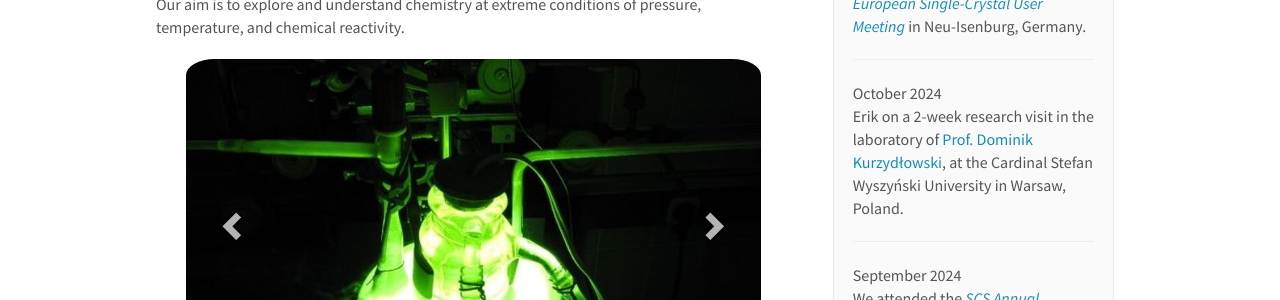
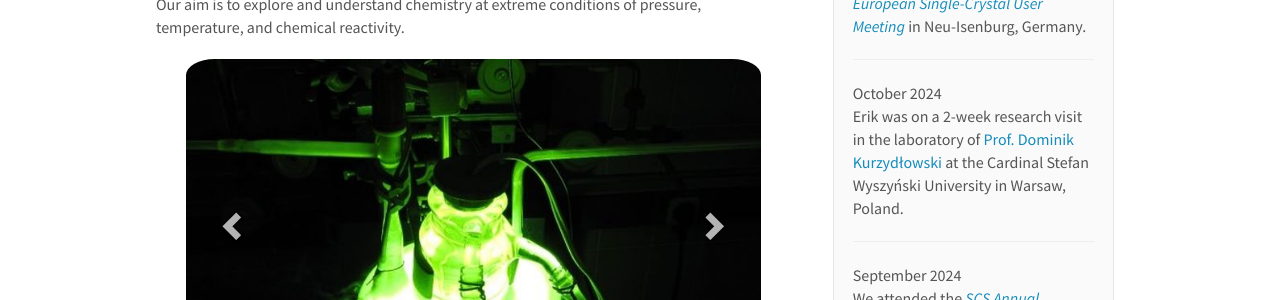
Before and after one commit to eccl-jsi/eccl-jsi.github.io, a Jekyll site: the page built from _pages/home.md, in a window 1280 px wide and 900 px high. Shown: the part 188-488 px from the top of the window. Built offline with Jekyll 4.4.1, drawn with Linux system fonts in a browser that asks for light colours; nearby versions of some CDN libraries.

Commit message:
Update news.yml

```diff
--- a/_data/news.yml
+++ b/_data/news.yml
@@ -2,7 +2,7 @@
   headline: "Matic L. gave a lecture at the <a href='https://events.rigaku.com/scx-users-meeting-2024'><i>Rigaku European Single-Crystal User Meeting</i></a> in Neu-Isenburg, Germany."
 
 - date: October 2024
-  headline: "Erik on a 2-week research visit in the laboratory of <a href='https://bazawiedzy.uksw.edu.pl/info/author/UKSW-74596/Dominik+Kurzyd%25C5%2582owski+title?ps=20&lang=en'>Prof. Dominik Kurzydłowski</a>, at the Cardinal Stefan Wyszyński University in Warsaw, Poland."
+  headline: "Erik was on a 2-week research visit in the laboratory of <a href='https://bazawiedzy.uksw.edu.pl/info/author/UKSW-74596/Dominik+Kurzyd%25C5%2582owski+title?ps=20&lang=en'>Prof. Dominik Kurzydłowski</a> at the Cardinal Stefan Wyszyński University in Warsaw, Poland."
 
 - date: September 2024
   headline: "We attended the <a href='https://skd2024.chem-soc.si/en/'><i>SCS Annual Meeting 2024</i></a>, in Portorož, Slovenia."
```
